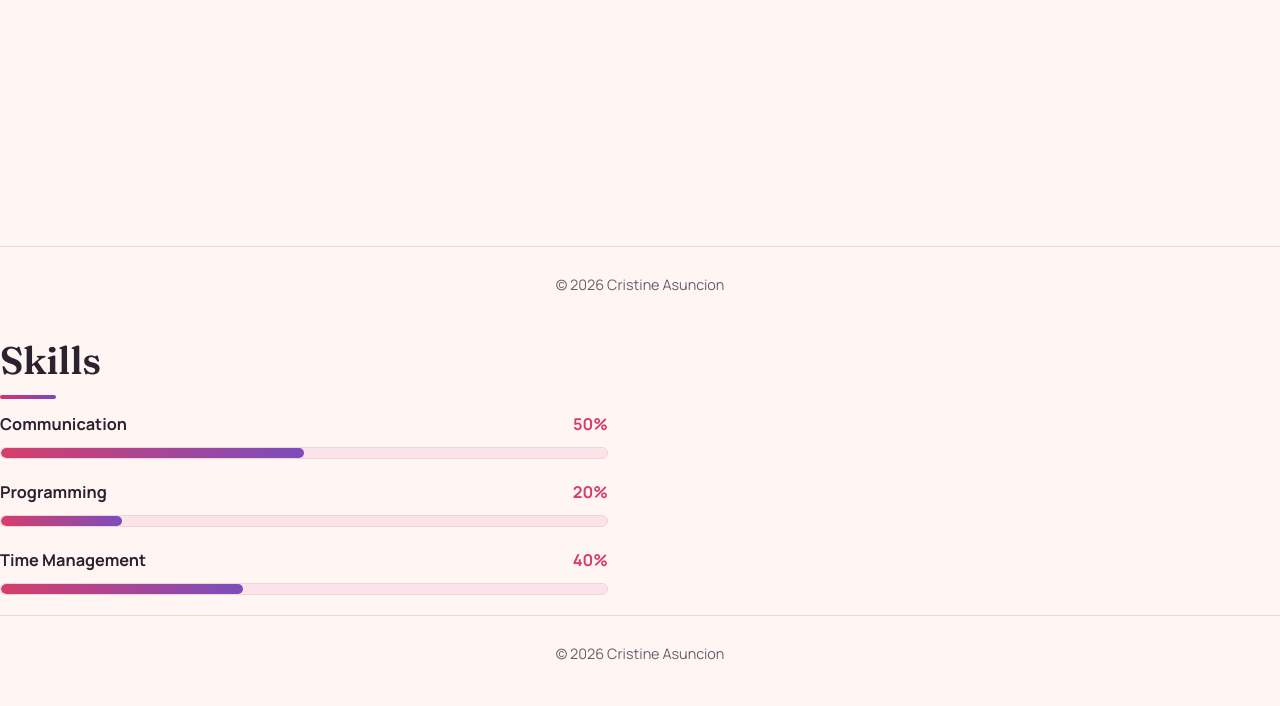
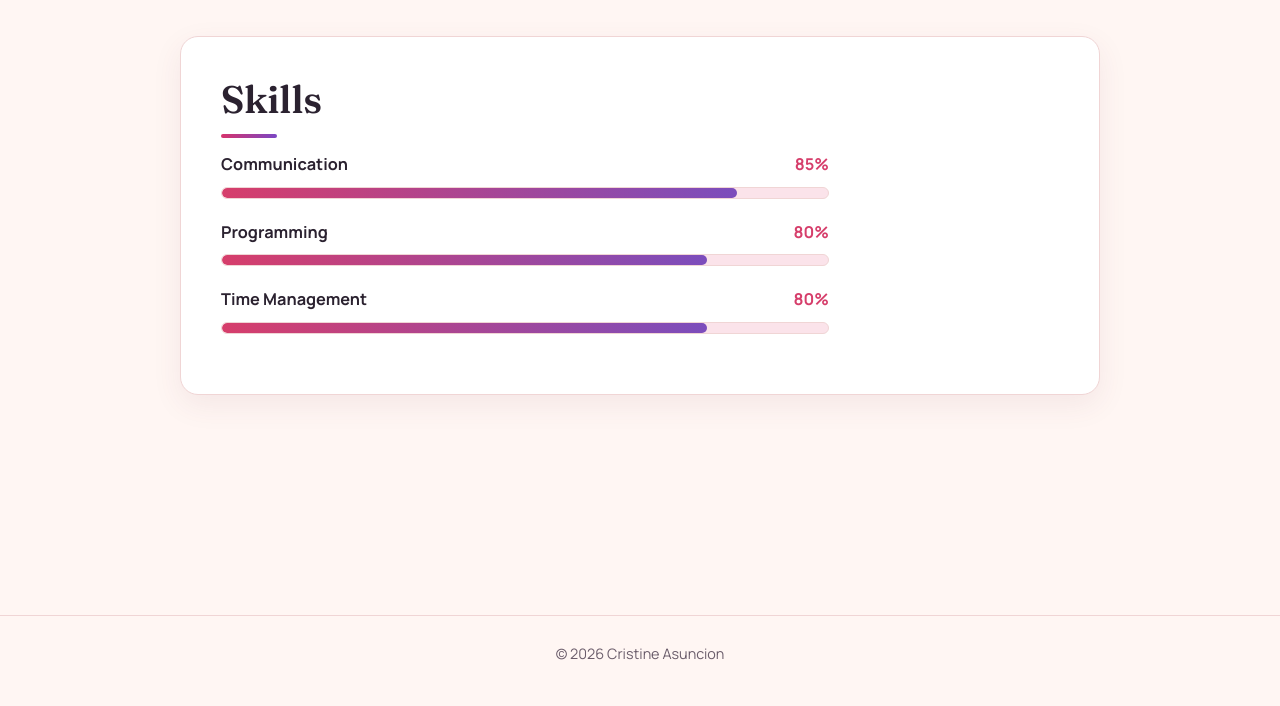
Before and after one commit to AsuncionCristine/cristiine, a PHP site: page /skills.php in a window 1280 px wide. Shown: the part 94-800 px from the top of the page. Run offline with PHP 8.4, Linux system fonts and the light colour scheme.

Commit message:
Add files via upload
Signed-off-by: AsuncionCristine <asuncioncristine20@gmail.com>

```diff
--- a/skills.php
+++ b/skills.php
@@ -1,14 +1,13 @@
 <?php
 $title = 'Skills'; $page = 'skills';
 require __DIR__ . '/includes/header.php';
-require_once __DIR__ . '/includes/footer.php';
 require __DIR__ . '/design.php';   // site design
 
 // ===== EDIT YOUR SKILLS HERE. Format: ["Skill name", level from 0 to 100], =====
 $skills = [
-    ["Communication",   50],
-    ["Programming",     20],
-    ["Time Management", 40],
+    ["Communication",   85],
+    ["Programming",     80],
+    ["Time Management", 80],
 ];
 // ===============================================================================
 ?>
```
Also changed, not shown: README.txt.
